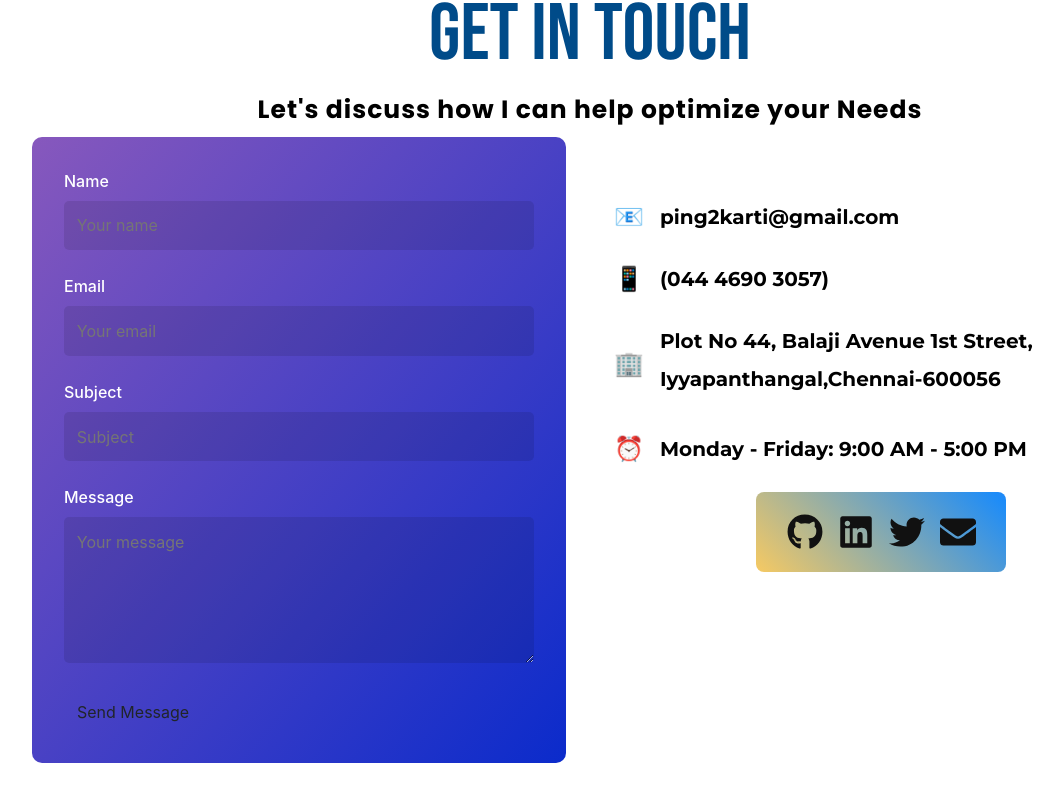
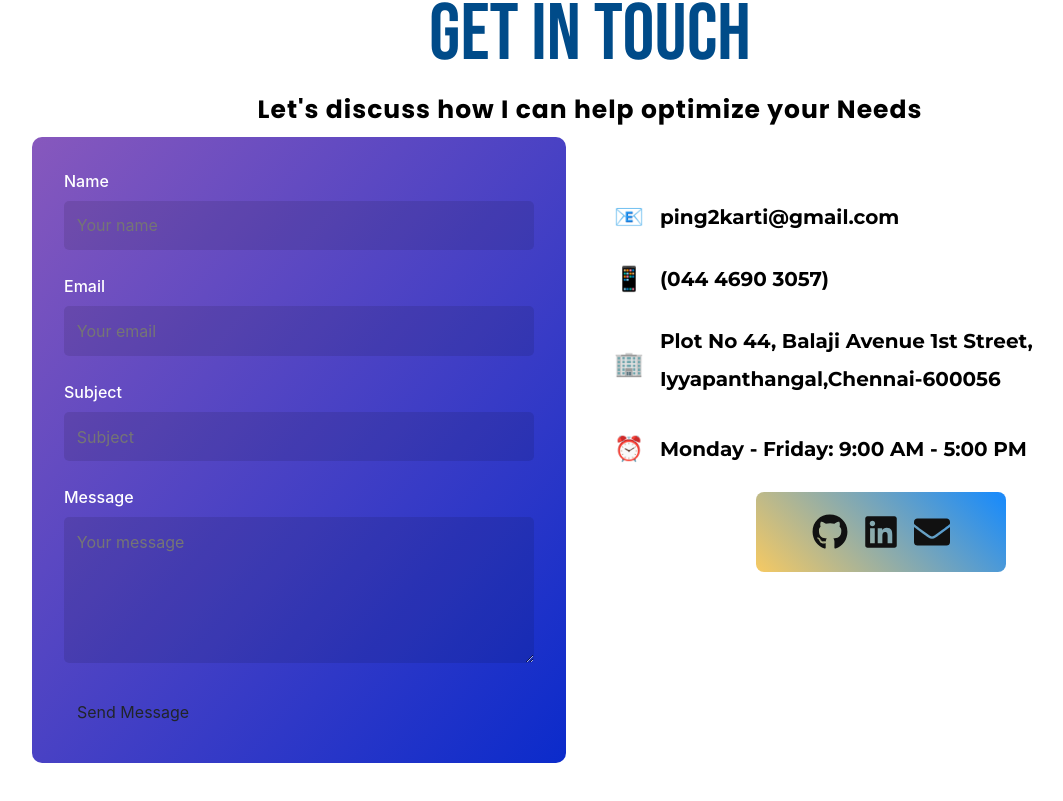
Before and after one commit to Kartikn-code/MyPortfolio, a React (Create React App) app: page / in a window 1280 px wide. Shown: the part 5632-6433 px from the top of the page, without its empty margins (50-1113 px from the left). Built offline with nearby package versions, Linux system fonts and the light colour scheme; the HTML template or start-up script is replaced by a standard one; a web font is replaced by a local one.

Commit message:
completed

```diff
--- a/src/Contact.js
+++ b/src/Contact.js
@@ -1,6 +1,6 @@
 import React from 'react';
 import './Contact.css';
-import { FaGithub, FaLinkedin, FaTwitter, FaEnvelope } from "react-icons/fa";
+import { FaGithub, FaLinkedin, FaEnvelope } from "react-icons/fa";
 
 const Contact = () => {
   return (
@@ -53,16 +53,13 @@
                     <p>Monday - Friday: 9:00 AM - 5:00 PM</p>
                 </div>
                 <div className="social-bar">
-      <a href="https://github.com/yourusername" target="_blank" rel="noopener noreferrer">
+      <a href="https://github.com/Kartikn-code" target="_blank" rel="noopener noreferrer">
         <FaGithub className="icon github" />
       </a>
-      <a href="https://linkedin.com/in/yourusername" target="_blank" rel="noopener noreferrer">
+      <a href="https://www.linkedin.com/in/karthikn1/" target="_blank" rel="noopener noreferrer">
         <FaLinkedin className="icon linkedin" />
       </a>
-      <a href="https://twitter.com/yourusername" target="_blank" rel="noopener noreferrer">
-        <FaTwitter className="icon twitter" />
-      </a>
-      <a href="mailto:your.email@example.com">
+      <a href="mailto:ping2karti@gmail.com" target="blank" rel="noopener noreferrer">
         <FaEnvelope className="icon email" />
       </a>
     </div>
```
